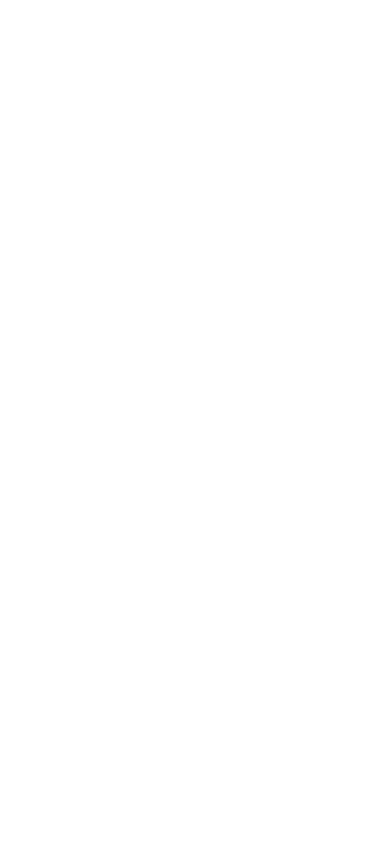
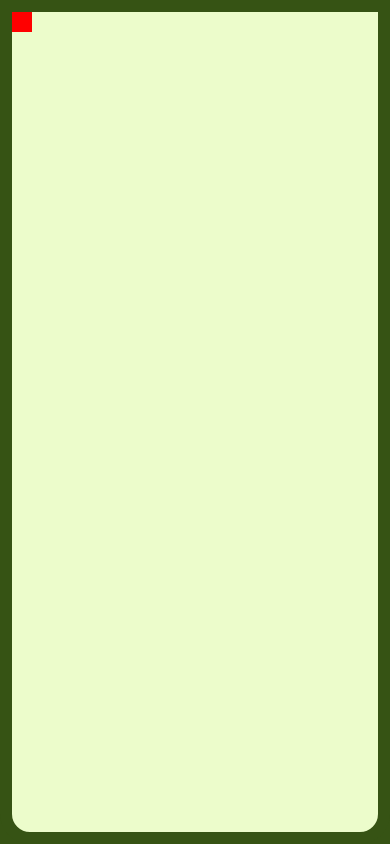
Before and after one commit to MakoskiVictor/SnakeApp, a React Native app: screen / in a window 390 px wide. Built offline with nearby package versions, Linux system fonts and the light colour scheme.

Commit message:
added styles and snake logic

```diff
--- a/src/components/Game.tsx
+++ b/src/components/Game.tsx
@@ -1,13 +1,107 @@
-import * as React from 'react'
+
+import { useEffect, useState } from 'react'
 import { PanGestureHandler } from 'react-native-gesture-handler'
-import { SafeAreaView, View } from 'react-native'
+import { SafeAreaView, View, StyleSheet } from 'react-native'
+import { Colors } from '../styles/colors'
+import { Header } from './Header'
+import { type Coordenate, Direction, type GestureEventType } from '../types/types'
+
+const SNAKE_INITIAL_POSITION = [{ x: 5, y: 5 }]
+const FOOD_INITIAL_POSITION = { x: 5, y: 20 }
+const GAME_BOUNDS = { xMin: 0, xMax: 35, yMin: 0, yMax: 63 }
+const MOVE_INTERVAL = 50
+const SCORE_INCREMENT = 10
 
 export function Game (): JSX.Element {
+  const [direction, setDirection] = useState<Direction>(Direction.Right)
+  const [snake, setSnake] = useState<Coordenate[]>(SNAKE_INITIAL_POSITION)
+  const [food, setFood] = useState<Coordenate>(FOOD_INITIAL_POSITION)
+  const [isGameOver, setIsGameOver] = useState<boolean>(false)
+
+  /* console.log(direction, isGameOver) */
+
+  useEffect(() => {
+    if (!isGameOver) {
+      // nada
+    }
+  }, [isGameOver])
+
+  const moveSnake = (): void => {
+    const snakeHead = snake[0]
+    const newHead = { ...snakeHead }
+
+    // Game is Over
+    switch (direction) {
+      case Direction.Up:
+        newHead.y -= 1
+        break
+      case Direction.Down:
+        newHead.y -= 1
+        break
+      case Direction.Left:
+        newHead.x -= 1
+        break
+      case Direction.Right:
+        newHead.x += 1
+        break
+      default:
+        break
+    }
+
+    // Check if eats food
+    setSnake([newHead, ...snake.slice(0, -1)])
+  }
+
+  const handleGesture = (e: GestureEventType): void => {
+    const { translationX, translationY } = e.nativeEvent
+
+    // Para medir si el movimiento es mayor hacia los costados o arriba/abajo
+    if (Math.abs(translationX) > Math.abs(translationY)) {
+      // Eje X, ahora se determina si es izq o der
+      if (translationX > 0) {
+        setDirection(Direction.Right)
+      } else {
+        setDirection(Direction.Left)
+      }
+      // Eje Y, ahora determina si es arriba o abajo
+      if (translationY > 0) {
+        setDirection(Direction.Down)
+      } else {
+        setDirection(Direction.Up)
+      }
+    }
+  }
   return (
-        <PanGestureHandler>
-            <SafeAreaView>
-                <View />
+        <PanGestureHandler onGestureEvent={handleGesture}>
+            <SafeAreaView style={ styles.container }>
+              {/* <Header /> */}
+              <View style={styles.boundaries}>
+                <View style={styles.snake} />
+                {/* <View style={styles.snake} /> */}
+              </View>
             </SafeAreaView>
         </PanGestureHandler>
   )
 }
+
+const styles = StyleSheet.create({
+  // El flex 1 es para que tome toda la pantalla
+  container: {
+    flex: 1,
+    backgroundColor: Colors.primary
+  },
+  // Límite de la pantalla
+  boundaries: {
+    flex: 1,
+    borderWidth: 12,
+    borderColor: Colors.primary,
+    backgroundColor: Colors.background,
+    borderBottomLeftRadius: 30,
+    borderBottomRightRadius: 30
+  },
+  snake: {
+    width: 20,
+    height: 20,
+    backgroundColor: 'red'
+  }
+})
```
